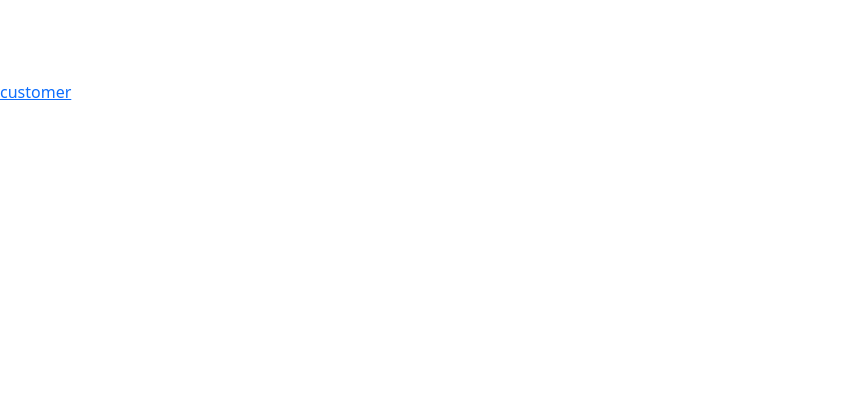
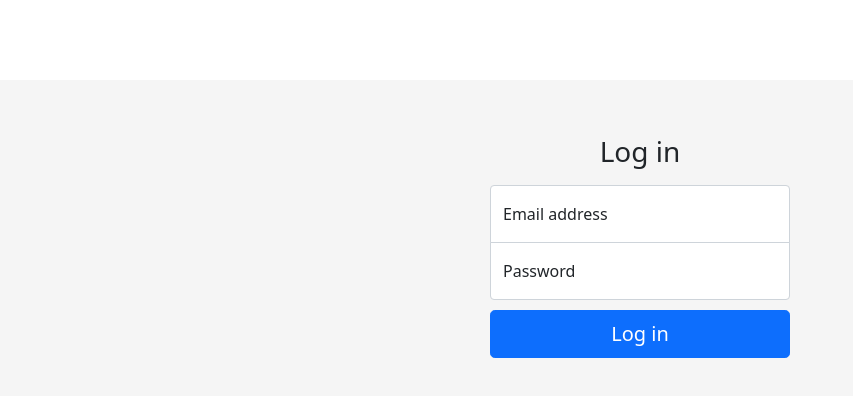
Before and after one commit to prem0880/Grocery-POS-Admin-Frontend, an Angular app in the folder pos/: page /login in a window 1280 px wide. Shown: the top 396 px of the page, without its empty margins (0-853 px from the left). Built offline with nearby package versions, Linux system fonts and the light colour scheme.

Commit message:
admin,staff login

```diff
--- a/pos/src/app/app.module.ts
+++ b/pos/src/app/app.module.ts
@@ -47,6 +47,7 @@ import { AddAddressComponent } from './components/staff/address/add-address/add-
 import { AddOrderComponent } from './components/staff/order/add-order/add-order.component';
 import { ProcessOrderComponent } from './components/staff/order/process-order/process-order.component';
 import { IndexcomponentComponent } from './components/indexcomponent/indexcomponent.component';
+import { LoginComponent } from './components/login/login.component';
 
 @NgModule({
   declarations: [
@@ -88,7 +89,8 @@ import { IndexcomponentComponent } from './components/indexcomponent/indexcompon
     AddAddressComponent,
     AddOrderComponent,
     ProcessOrderComponent,
-    IndexcomponentComponent
+    IndexcomponentComponent,
+    LoginComponent
   ],
   imports: [
     BrowserModule,
--- a/pos/src/app/components/admin/admin/admin.component.ts
+++ b/pos/src/app/components/admin/admin/admin.component.ts
@@ -1,4 +1,5 @@
 import { Component, OnInit } from '@angular/core';
+import { Router } from '@angular/router';
 
 @Component({
   selector: 'app-admin',
@@ -7,12 +8,14 @@ import { Component, OnInit } from '@angular/core';
 })
 export class AdminComponent implements OnInit {
 
-  constructor() { }
+  constructor(private router:Router) { }
 
   ngOnInit(): void {
   }
 
   logout() {
-
+    sessionStorage.clear();
+    localStorage.clear();
+    this.router.navigate(['login']);
   }
 }
--- a/pos/src/app/components/indexcomponent/indexcomponent.component.html
+++ b/pos/src/app/components/indexcomponent/indexcomponent.component.html
@@ -1 +1,7 @@
-<a href="https://pos-customer.stackblitz.io/" target="_blank">customer</a>
+<div class="container" style="text-align: center;">
+
+    <p _ngcontent-dse-c55="" href="#" class="text-center text-warning font-weight-bold h2" style="font-weight: 800; letter-spacing: 1px;">Welcome to Revature !</p><br>
+    <a href="https://pos-customer.stackblitz.io/" target="_blank">navigate to customer portal</a>
+    <br><br>
+    <input (click)="onLogin()" class="btn btn-link" value="navigate to Login portal">
+</div>
--- a/pos/src/app/components/indexcomponent/indexcomponent.component.ts
+++ b/pos/src/app/components/indexcomponent/indexcomponent.component.ts
@@ -1,4 +1,5 @@
 import { Component, OnInit } from '@angular/core';
+import { Router } from '@angular/router';
 
 @Component({
   selector: 'app-indexcomponent',
@@ -7,9 +8,13 @@ import { Component, OnInit } from '@angular/core';
 })
 export class IndexcomponentComponent implements OnInit {
 
-  constructor() { }
+  constructor(private router:Router) { }
 
   ngOnInit(): void {
   }
 
+  onLogin(){
+    this.router.navigate(['login']);
+  }
+
 }
--- /dev/null
+++ b/pos/src/app/components/login/login.component.css
@@ -0,0 +1,39 @@
+html,
+body {
+  height: 100%;
+}
+
+body {
+  display: flex;
+  align-items: center;
+  padding-top: 40px;
+  padding-bottom: 40px;
+  background-color: #f5f5f5;
+}
+
+.form-signin {
+  width: 100%;
+  max-width: 330px;
+  padding: 15px;
+  margin: auto;
+}
+
+.form-signin .checkbox {
+  font-weight: 400;
+}
+
+.form-signin .form-floating:focus-within {
+  z-index: 2;
+}
+
+.form-signin input[type="email"] {
+  margin-bottom: -1px;
+  border-bottom-right-radius: 0;
+  border-bottom-left-radius: 0;
+}
+
+.form-signin input[type="password"] {
+  margin-bottom: 10px;
+  border-top-left-radius: 0;
+  border-top-right-radius: 0;
+}
--- /dev/null
+++ b/pos/src/app/components/login/login.component.html
@@ -0,0 +1,64 @@
+<!doctype html>
+<html lang="en">
+  <head>
+    <meta charset="utf-8">
+    <meta name="viewport" content="width=device-width, initial-scale=1">
+
+    <title>Login</title>
+
+    <!-- Favicons -->
+<!-- <link rel="apple-touch-icon" href="/docs/5.1/assets/img/favicons/apple-touch-icon.png" sizes="180x180">
+<link rel="icon" href="/docs/5.1/assets/img/favicons/favicon-32x32.png" sizes="32x32" type="image/png">
+<link rel="icon" href="/docs/5.1/assets/img/favicons/favicon-16x16.png" sizes="16x16" type="image/png">
+<link rel="manifest" href="/docs/5.1/assets/img/favicons/manifest.json">
+<link rel="mask-icon" href="/docs/5.1/assets/img/favicons/safari-pinned-tab.svg" color="#7952b3">
+<link rel="icon" href="/docs/5.1/assets/img/favicons/favicon.ico">
+<meta name="theme-color" content="#7952b3"> -->
+
+
+    <style>
+      .bd-placeholder-img {
+        font-size: 1.125rem;
+        text-anchor: middle;
+        -webkit-user-select: none;
+        -moz-user-select: none;
+        user-select: none;
+      }
+
+      @media (min-width: 768px) {
+        .bd-placeholder-img-lg {
+          font-size: 3.5rem;
+        }
+      }
+    </style>
+
+
+    <!-- Custom styles for this template -->
+    <!-- <link href="signin.css" rel="stylesheet"> -->
+  </head>
+  <body class="text-center">
+
+<main class="form-signin">
+  <form  #userForm="ngForm" (ngSubmit)='onLogin(userForm.value)'>
+
+    <h1 class="h3 mb-3 fw-normal">Log in</h1>
+
+    <div class="form-floating">
+      <input type="email" class="form-control" id="floatingInput" name="email" ngModel placeholder="name@example.com">
+      <label for="floatingInput">Email address</label>
+    </div>
+    <div class="form-floating">
+      <input type="password" class="form-control" id="floatingPassword" name="password" ngModel placeholder="Password">
+      <label for="floatingPassword">Password</label>
+    </div>
+
+
+    <button class="w-100 btn btn-lg btn-primary" type="submit">Log in</button>
+
+  </form>
+</main>
+
+
+
+  </body>
+</html>
--- /dev/null
+++ b/pos/src/app/components/login/login.component.ts
@@ -0,0 +1,39 @@
+import { Component, OnInit } from '@angular/core';
+import { Router } from '@angular/router';
+import { EmployeeService } from 'src/app/services/employee/employee.service';
+
+@Component({
+  selector: 'app-login',
+  templateUrl: './login.component.html',
+  styleUrls: ['./login.component.css']
+})
+export class LoginComponent implements OnInit {
+
+  constructor(private router:Router,private employeeService:EmployeeService) { }
+
+  ngOnInit(): void {
+  }
+
+  onLogin(credential:any){
+    if(credential.email=='admin@gmail.com' && credential.password=='admin'){
+      window.alert("Welcome admin!");
+      this.router.navigate(['admin']);
+    } else if(credential.email=='admin@gmail.com' && credential.password!='admin'){
+      window.alert("admin login failed");
+    }
+
+    else{
+        this.employeeService.loginValidation(credential).subscribe(data=>{
+            if(data=='true'){
+              window.alert("Welcome staff!");
+              this.router.navigate(['staff']);
+            }else{
+              window.alert("Login attempt failed!");
+            }
+        });
+    }
+
+
+  }
+
+}
--- a/pos/src/app/components/staff/dashboard/dashboard.component.ts
+++ b/pos/src/app/components/staff/dashboard/dashboard.component.ts
@@ -1,4 +1,5 @@
 import { Component, OnInit } from '@angular/core';
+import { Router } from '@angular/router';
 
 @Component({
   selector: 'app-dashboard',
@@ -7,12 +8,14 @@ import { Component, OnInit } from '@angular/core';
 })
 export class DashboardComponent implements OnInit {
 
-  constructor() { }
+  constructor(private router:Router) { }
 
   ngOnInit(): void {
   }
 
   logout() {
-
+    sessionStorage.clear();
+    localStorage.clear();
+    this.router.navigate(['login']);
   }
 }
--- a/pos/src/app/components/state/view-state/view-state.component.html
+++ b/pos/src/app/components/state/view-state/view-state.component.html
@@ -13,6 +13,7 @@
         <br/>
         <button type="submit" style="margin-left: 150px;" class="btn btn-primary">Get State</button>
     </form>
+    <br>
     <table class="table" *ngIf="display">
         <thead>
             <tr>
--- a/pos/src/app/services/employee/employee.service.ts
+++ b/pos/src/app/services/employee/employee.service.ts
@@ -28,6 +28,11 @@ export class EmployeeService {
     return this.http.put(`${this.baseUrl}/${id}`, employee,{headers, responseType : 'text'});
   }
 
+  loginValidation(credential:Employee){
+    const headers =new HttpHeaders().set('Content_Type', 'text/plain ;charset=utf-8');
+    return this.http.post(`${this.baseUrl}/login`, credential,{headers, responseType : 'text'});
+  }
+
   deleteEmployee(id: number): Observable<any> {
     return this.http.delete(`${this.baseUrl}/${id}`, { responseType: 'text' });
   }
```
Also changed, not shown: pos/src/app/app-routing.module.ts (+5 -2 lines), 1 other file (tests, documents, lock files or other folders).
